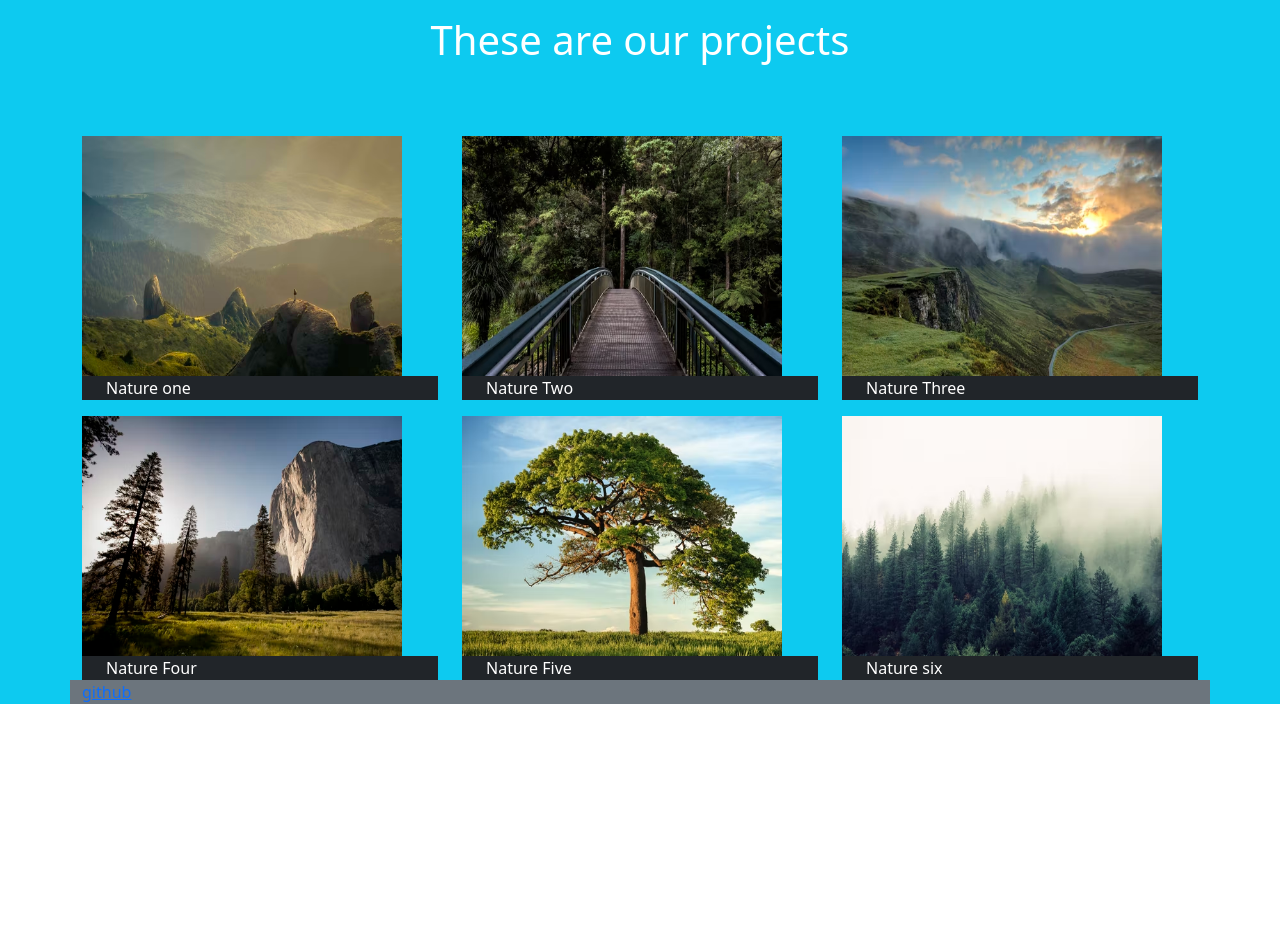
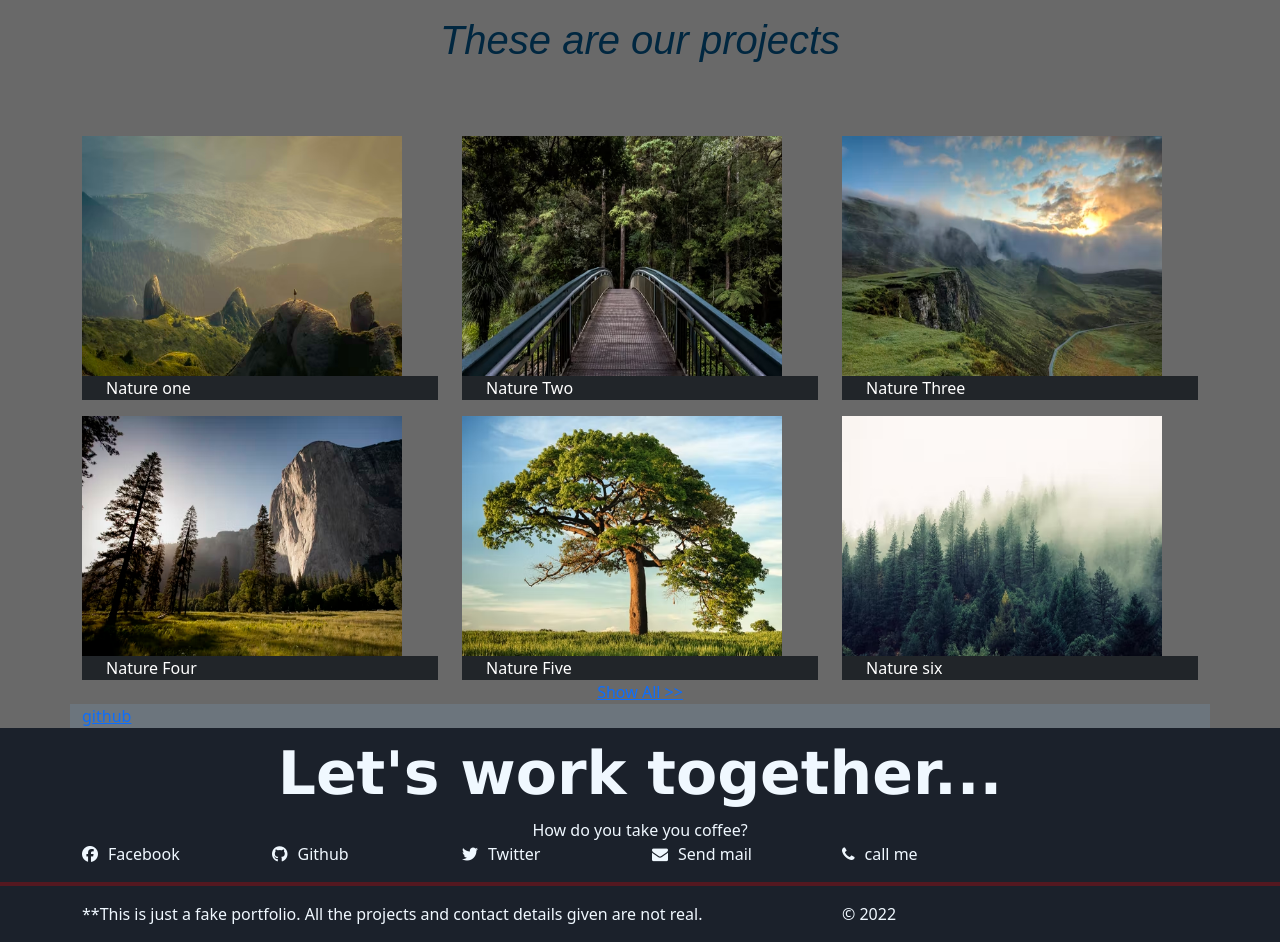
Before and after one commit to kip2016/personalPortfolio, a plain HTML site: page index.html in a window 1280 px wide. Shown: the part 360-1302 px from the top of the page. Before the commit the page ends 1064 px from the top, so only its background shows below. Drawn offline with nearby package versions, Linux system fonts and the light colour scheme.

Commit message:
Style.ss files is modified

```diff
--- a/index.html
+++ b/index.html
@@ -5,8 +5,10 @@
     <meta http-equiv="X-UA-Compatible" content="IE=edge">
     <meta name="viewport" content="width=device-width, initial-scale=1.0">
     <link rel="stylesheet" href="style.css">
+    <link rel="stylesheet" href="path/to/font-awesome/css/font-awesome.min.css">
+    <link href="http://maxcdn.bootstrapcdn.com/font-awesome/4.1.0/css/font-awesome.min.css" rel="stylesheet">
     <link href="https://cdn.jsdelivr.net/npm/bootstrap@5.0.2/dist/css/bootstrap.min.css" rel="stylesheet" integrity="sha384-EVSTQN3/azprG1Anm3QDgpJLIm9Nao0Yz1ztcQTwFspd3yD65VohhpuuCOmLASjC" crossorigin="anonymous">
-    <title>Personl Portfolio</title>
+    <title>Personal Portfolio</title>
 </head>
 <body>
     <div class="container-fluid  p-3 bg-danger ">
@@ -33,7 +35,7 @@
 
     </section>
 
-    <section id="projects" class="bg-info mt-0" >
+    <section id="projects" class="mt-0" >
         <div class="container text-center text-white mt-3 p-5">
             <h1 id="project-tile">These are our projects</h1>
         </div>
@@ -60,18 +62,60 @@
                 </div>
                 <div class="col-sm-4">
                     <img src="/assets/nature_5.avif" height="240" width="320">
-                    <div class="container bg-dark text-white" width="320">Nature Five</div>
+                    <div class="container bg-dark text-white" width="320px">Nature Five</div>
                 </div>
                 <div class="col-sm-4">
                     <img src="/assets/nature_6.avif" height="240" width="320">
                     <div class="container bg-dark text-white" width="320">Nature six</div>
                 </div>
             </div>
+
+            <div class="d-flex justify-content-center">
+               <a href="https://codepen.io/FreeCodeCamp/" target="_blank"> <div>Show All >></div></a>
+             </div>
         </div>
         <div class="container bg-secondary" id="profile-link">
             <a href="https://github.com/kip2016/personalPortfolio" target="_blank">github</a>
         </div>
     </section>
 
+
+    <footer>
+      <div class="container">
+        <div class="d-flex justify-content-center">
+             <div class="together">Let's work together...</div>
+          </div>
+          <div class="d-flex justify-content-center">
+            <div  class="coffee">How do you take you coffee?</div>
+         </div>
+      </div>
+
+      <div class="container">
+          <div class="row">
+
+            <div class="col-sm-2 fontawesome" ><i class="fa fa-facebook"></i>Facebook</div>
+            <div class="col-sm-2  fontawesome"><i class="fa fa-github" aria-hidden="true"></i>Github</div>
+            <div class="col-sm-2  fontawesome"><i class="fa fa-twitter" aria-hidden="true"></i>Twitter</div>
+            <div class="col-sm-2  fontawesome"><i class="fa fa-envelope" aria-hidden="true"></i>Send mail</div>
+            <div class="col-sm-2  fontawesome"><i class="fa fa-phone" aria-hidden="true"></i>call me</div>
+
+
+          </div>
+      </div>
+
+      <hr class="line">
+<div class="container">
+
+    <div class="row">
+        <div class="col-sm-8">
+<p class="copyright">**This is just a fake portfolio. All the projects and contact details given are not real.</p>
+        </div>
+        <div class="col-sm-4">
+<p class="copyright">&#169; 2022 </p>
+        </div>
+    </div>
+</div>
+    </footer>
+
 </body>
 </html>
--- a/style.css
+++ b/style.css
@@ -0,0 +1,69 @@
+
+*{
+    box-sizing: border-box;
+
+  }
+a{
+    text-decoration: none;
+}
+  @media(min-width: 480px) {
+    h1{
+        font-family: Arial, Helvetica, sans-serif;
+        font-size: 24px;
+        font-style: italic;
+        text-align: center;
+        color: #012740;
+        margin-top: 15px;
+        margin-bottom: 15px;
+
+    }
+  }
+#projects{
+
+    background-color: dimgray;
+
+  }
+
+li:hover{
+    background-color:grey;
+}
+
+.together
+{
+    font-size: 60px;
+    font-family: Verdana, Geneva, Tahoma, sans-serif;
+    font-weight: bold;
+    color: aliceblue;
+
+
+}
+.coffee
+{
+    color: aliceblue;
+}
+footer
+{
+    background-color: #1b212b;
+}
+.copyright
+{
+    color: aliceblue;
+}
+.line
+{
+    color: red;
+    border: 2px solid;
+}
+.fontawesome
+{
+    color: aliceblue;
+
+}
+i
+{
+    margin-right: 10px;
+}
+.nature
+{
+    background-color: #1b212b;
+}
```
